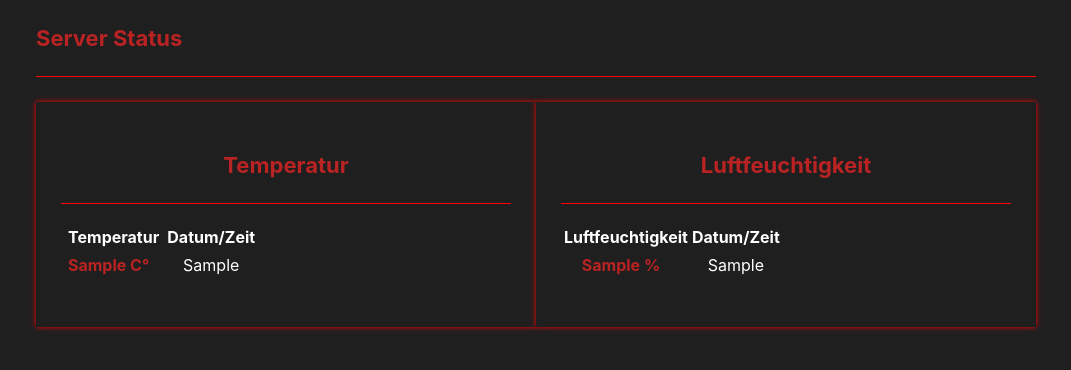
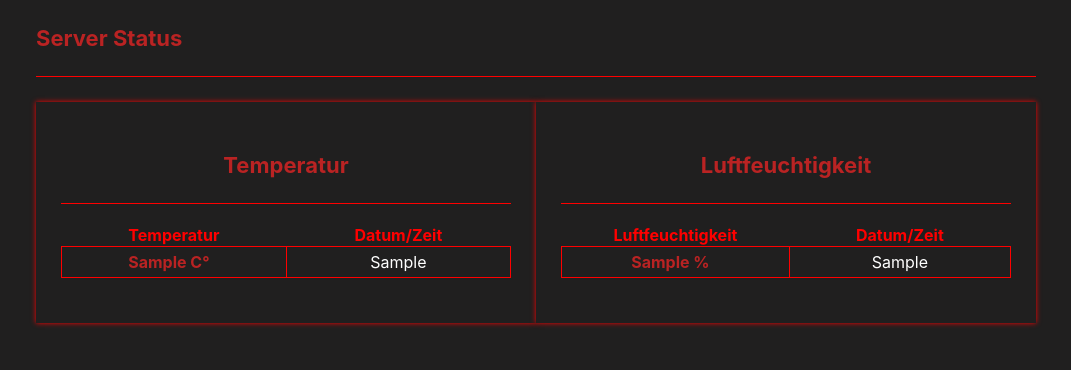
Before and after one commit to Yokai-SUEW/html_old, a PHP site: page /status.php in a window 1280 px wide. Shown: the part 68-438 px from the top of the page, without its empty margins (104-1175 px from the left). Run offline with PHP 8.4, Linux system fonts and the light colour scheme; the visitor is signed in with stand-in values (Sample User, id 1); tables that the repository leaves empty or names only in its code hold one stand-in row (values such as "Sample post"); data that the repository does not hold is empty; some libraries are stand-ins or nearby versions.

Commit message:
Update statusStyles.css

```diff
--- a/statusStyles.css
+++ b/statusStyles.css
@@ -17,11 +17,20 @@
     font-weight: bold;
 }
 
-.statusTable thead tr {
-    width: 250px;
-    font-weight: bold;
+table {
+    border-collapse: collapse;
 }
 
-.statusTable tbody tr {
+th {
     width: 250px;
+    text-align: center;
+    font-weight: bold;
+    Color: red;
 }
+
+td {
+    width: 250px;
+    text-align:center;
+    border:1px solid red;
+    padding:5px
+}
```
